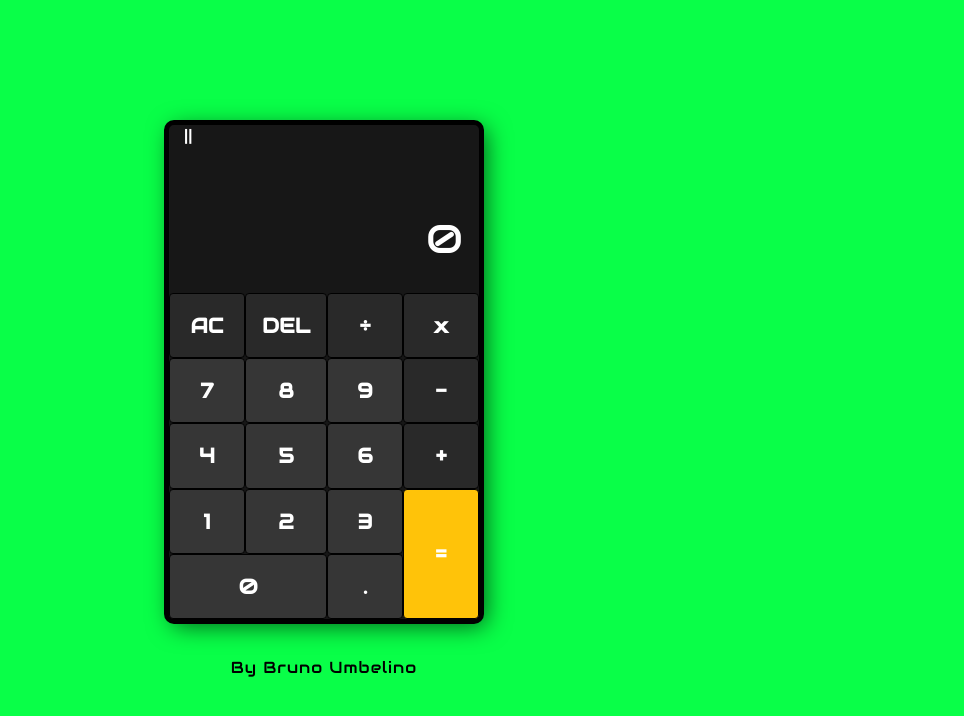
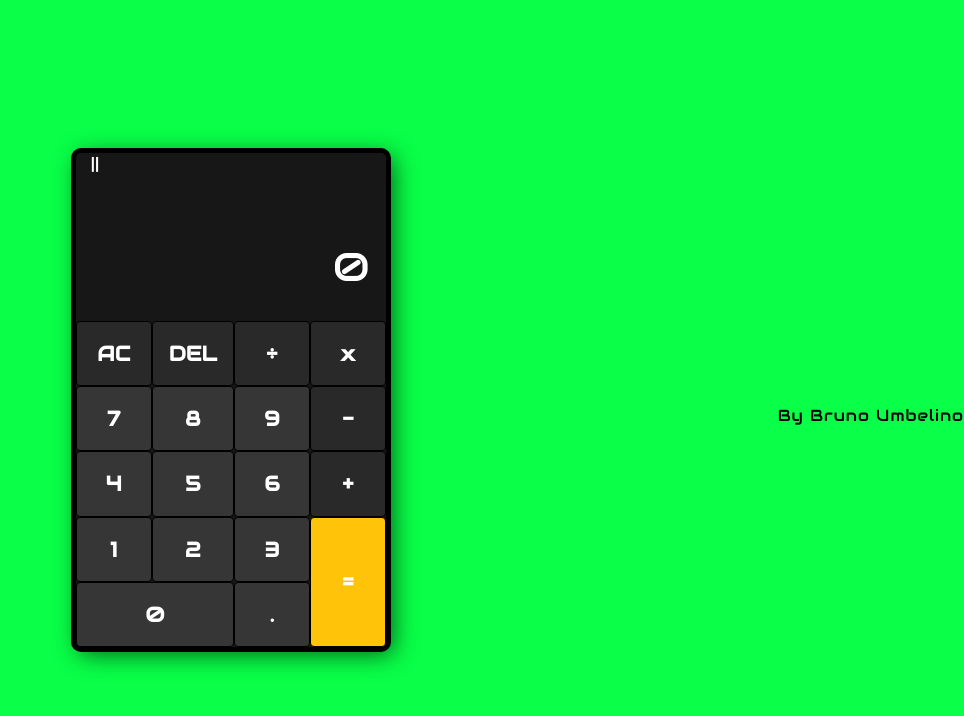
Before and after one commit to BrunoUmbelino/Calculator-v2, a React (Create React App) app: page / in a window 1280 px wide. Shown: the top 716 px of the page, without its empty margins (316-1280 px from the left). Built offline with nearby package versions, Linux system fonts and the light colour scheme.

Commit message:
adjusting placement of the main component

```diff
--- a/src/components/MainComponent.js
+++ b/src/components/MainComponent.js
@@ -1,6 +1,6 @@
 import React from "react";
 import Btns from "./ButtonsComponent";
-import { Container, Label, Row } from "reactstrap";
+import { Col, Container, Label, Row } from "reactstrap";
 import { useSelector, useDispatch } from "react-redux";
 import {
   setNumberInExpression,
@@ -82,8 +82,9 @@ export const Main = () => {
 
   return (
     <div className="main">
-      <div>
       <Container className="calculator">
+        <Row>
+          <Col>
             <div>
               <span>||</span>
             </div>
@@ -104,11 +105,12 @@ export const Main = () => {
                 reset={reset}
               />
             </Row>
+          </Col>
+        </Row>
       </Container>
       <div>
         <span className="by">By Bruno Umbelino</span>
       </div>
     </div>
-    </div>
   );
 };
```
Lines whose indentation alone changed are shown as unchanged.
